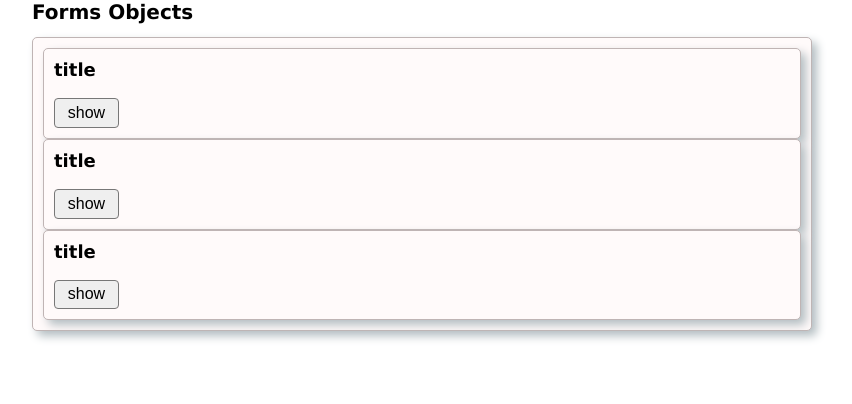
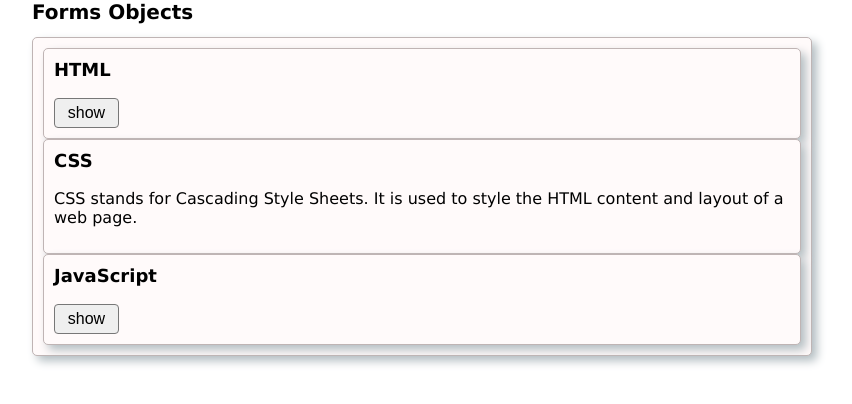
Before and after one commit to MariusCodeAcademy/feu5_05_react_stateObj_propsFn_practice, a React (Vite) app: page / in a window 1280 px wide. Shown: the top 404 px of the page, without its empty margins (218-1070 px from the left). Built offline with nearby package versions, Linux system fonts and the light colour scheme; the HTML template or start-up script is replaced by a standard one.

Commit message:
togglePannel with data

```diff
--- a/src/assets/data.jsx
+++ b/src/assets/data.jsx
@@ -11,7 +11,7 @@ export const initPanelsData = [
     title: 'CSS',
     content:
       'CSS stands for Cascading Style Sheets. It is used to style the HTML content and layout of a web page.',
-    isExpanded: false,
+    isExpanded: true,
   },
   {
     id: 3,
--- a/src/components/panel/Panel.jsx
+++ b/src/components/panel/Panel.jsx
@@ -12,15 +12,10 @@ function Panel(props) {
   return (
     <Card>
       <h3 style={{ fontSize: '1.8rem' }} onClick={openPanel}>
-        title
+        {props.title}
       </h3>
-      <button onClick={openPanel}>show</button>
-      {props.showText && (
-        <p>
-          Lorem, ipsum dolor sit amet consectetur adipisicing elit. Expedita magni nihil quae
-          architecto soluta eum omnis maxime enim eligendi dicta!
-        </p>
-      )}
+      {!props.showText && <button onClick={openPanel}>show</button>}
+      {props.showText && <p>{props.children}</p>}
     </Card>
   );
 }
--- a/src/components/panel/PanelList.jsx
+++ b/src/components/panel/PanelList.jsx
@@ -2,30 +2,31 @@ import React, { useState } from 'react';
 import Card from '../ui/card/Card';
 import Panel from './Panel';
 
-function PanelList() {
-  const [currentOpenPanelIndex, setCurrentOpenPanelIndex] = useState(0);
+// sukti cikla per gauta masyva ir generuoti Panels
+
+function PanelList(props) {
+  const [panelsArr, setPanelsArr] = useState([...props.list]);
+
+  function togglePannel(idToToggle) {
+    console.log('idToToggle ===', idToToggle);
+    // sukti map per panelsArr
+    // ieskoti elemento su id lygiu idToToggle
+    // suradus grazinti jo kopija su priesga isExpanded verte
+    // jei id yra ne tas kurio ieskom (else) tai grazinam kopija kurioje isExpanded nustatom i false
+  }
 
   return (
     <Card>
-      <Panel
-        title='Html'
-        openCurrentPanel={() => setCurrentOpenPanelIndex(1)}
-        showText={currentOpenPanelIndex === 1}
-      >
-        Html is the structure of the web
-      </Panel>
-      <Panel
-        title='Css'
-        openCurrentPanel={() => setCurrentOpenPanelIndex(2)}
-        showText={currentOpenPanelIndex === 2}
-      >
-        {' '}
-        Css is the design, and how it looks
-      </Panel>
-      <Panel
-        openCurrentPanel={() => setCurrentOpenPanelIndex(3)}
-        showText={currentOpenPanelIndex === 3}
-      ></Panel>
+      {panelsArr.map((pObj) => (
+        <Panel
+          key={pObj.id}
+          title={pObj.title}
+          openCurrentPanel={() => togglePannel(pObj.id)}
+          showText={pObj.isExpanded}
+        >
+          {pObj.content}
+        </Panel>
+      ))}
     </Card>
   );
 }
```
Also changed, not shown: 1 other file (tests, documents, lock files or other folders).
